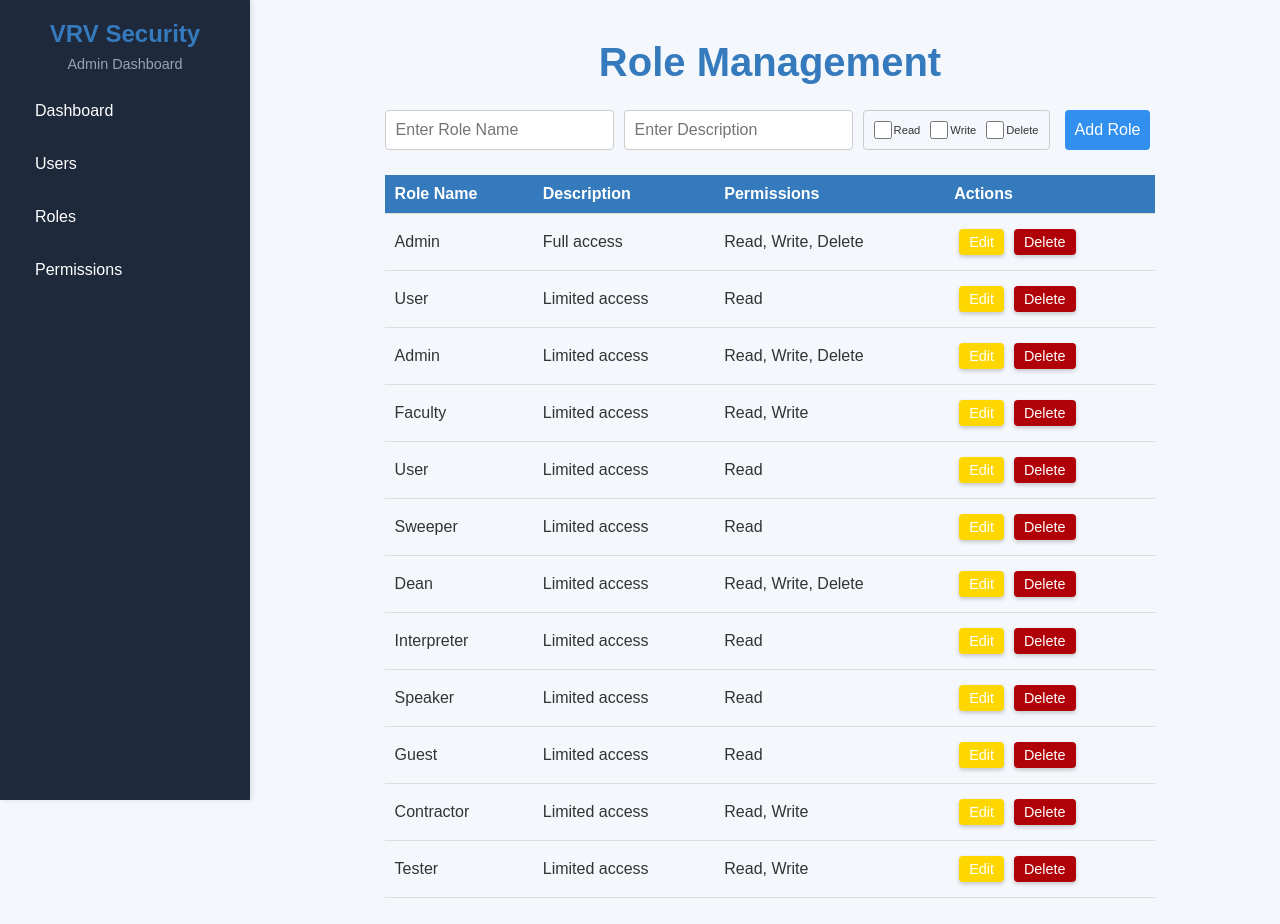
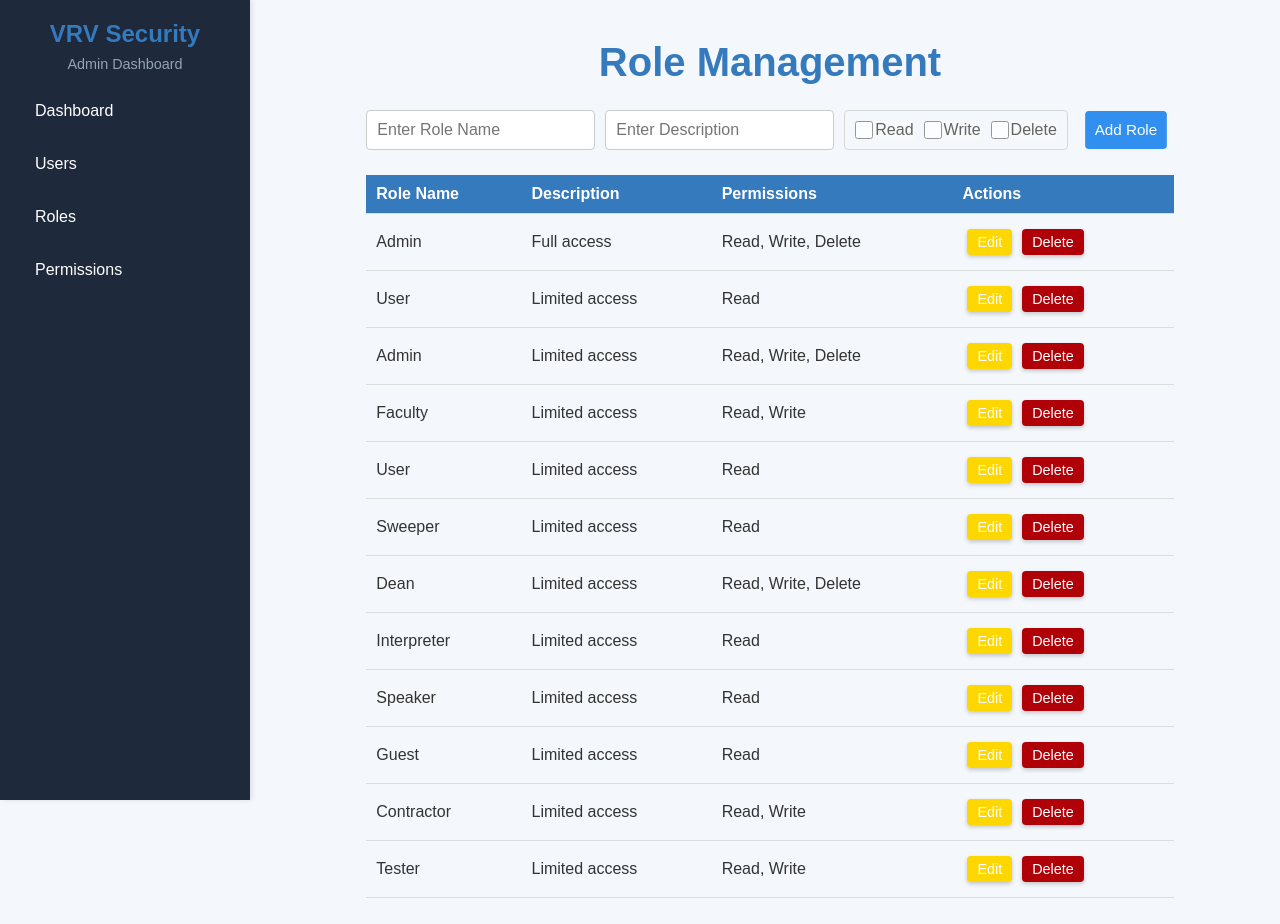
Before and after one commit to tropnicates/rbac_app, a React (Create React App) app: page /roles in a window 1280 px wide. Shown: the top 924 px of the page. Built offline with nearby package versions, Linux system fonts and the light colour scheme.

Commit message:
css modified

```diff
--- a/src/assets/styles/Roles.css
+++ b/src/assets/styles/Roles.css
@@ -31,35 +31,32 @@
   justify-content: center;
   outline: none;
 }
-.btn-submit {
+.permissions {
+  display: flex;
+  flex-direction: row;
+  align-items: center;
+  gap: 10px;
+  justify-content: space-around;
+  border: 1px solid #ccc;
+  border-radius: 4px;
+  padding: 10px;
+  opacity: 0.75;
+}
+.permission-item {
+  display: flex;
+  align-items: center;
+  gap: 2px;
+  cursor: pointer;
   font-size: 1rem;
-  background-color: #3190ef;
-  color: white;
-  border: none;
-  border-radius: 4px;
+  background-color: #f9fafc;
+}
+.permission-item input[type="checkbox"] {
+  width: 18px;
+  height: 18px;
   cursor: pointer;
-  transition: background-color 0.3s;
 }
-.btn-submit:hover {
-  background-color: #357ABD;
-}
-.role-table {
-  width: 100%;
-  border-collapse: collapse;
-  margin-top: 20px;
-}
-.role-table th,
-.role-table td {
-  text-align: left;
-  padding: 10px;
-  border-bottom: 1px solid #ddd;
-}
-.role-table th {
-  background-color: #357ABD;
-  color: #fff;
-}
-.role-table tr:hover {
-  background-color: #f1f1f1;
+.permission-item span {
+  font-size: 1rem;
 }
 .action-btn {
   font-size: 0.9rem;
@@ -98,30 +95,50 @@
   outline: 2px solid #ff9800;
   outline-offset: 2px;
 }
-.permissions {
-  display: flex;
-  flex-direction: row;
-  align-items: center;
-  gap: 10px;
-  justify-content: space-around;
-  border: 1px solid #ccc;
+.btn-submit {
+  font-size: 1rem;
+  background-color: #3190ef;
+  color: white;
+  border: none;
   border-radius: 4px;
+  cursor: pointer;
+  transition: background-color 0.3s;
+}
+.btn-submit {
+  transition: background-color 0.3s, transform 0.2s;
+  box-shadow: 0 2px 4px rgba(0, 0, 0, 0.2);
+}
+.btn-submit:hover {
+  background-color: #357ABD;
+  transform: scale(1.05);
+}
+.btn-submit{
+  transform: scale(0.95);
+  box-shadow: none;
+}
+.btn-submit:focus{
+  outline-offset: 2px;
+}
+.btn-submit:hover {
+  background-color: #357ABD;
+}
+.role-table {
+  width: 100%;
+  border-collapse: collapse;
+  margin-top: 20px;
+}
+.role-table th,
+.role-table td {
+  text-align: left;
   padding: 10px;
+  border-bottom: 1px solid #ddd;
 }
-.permission-item {
-  display: flex;
-  align-items: center;
-  gap: 2px;
-  cursor: pointer;
-  font-size: 0.7rem;
+.role-table th {
+  background-color: #357ABD;
+  color: #fff;
 }
-.permission-item input[type="checkbox"] {
-  width: 18px;
-  height: 18px;
-  cursor: pointer;
-}
-.permission-item span {
-  font-size: 1rem;
+.role-table tr:hover {
+  background-color: #f1f1f1;
 }
 
 @media (max-width: 768px) {
```
